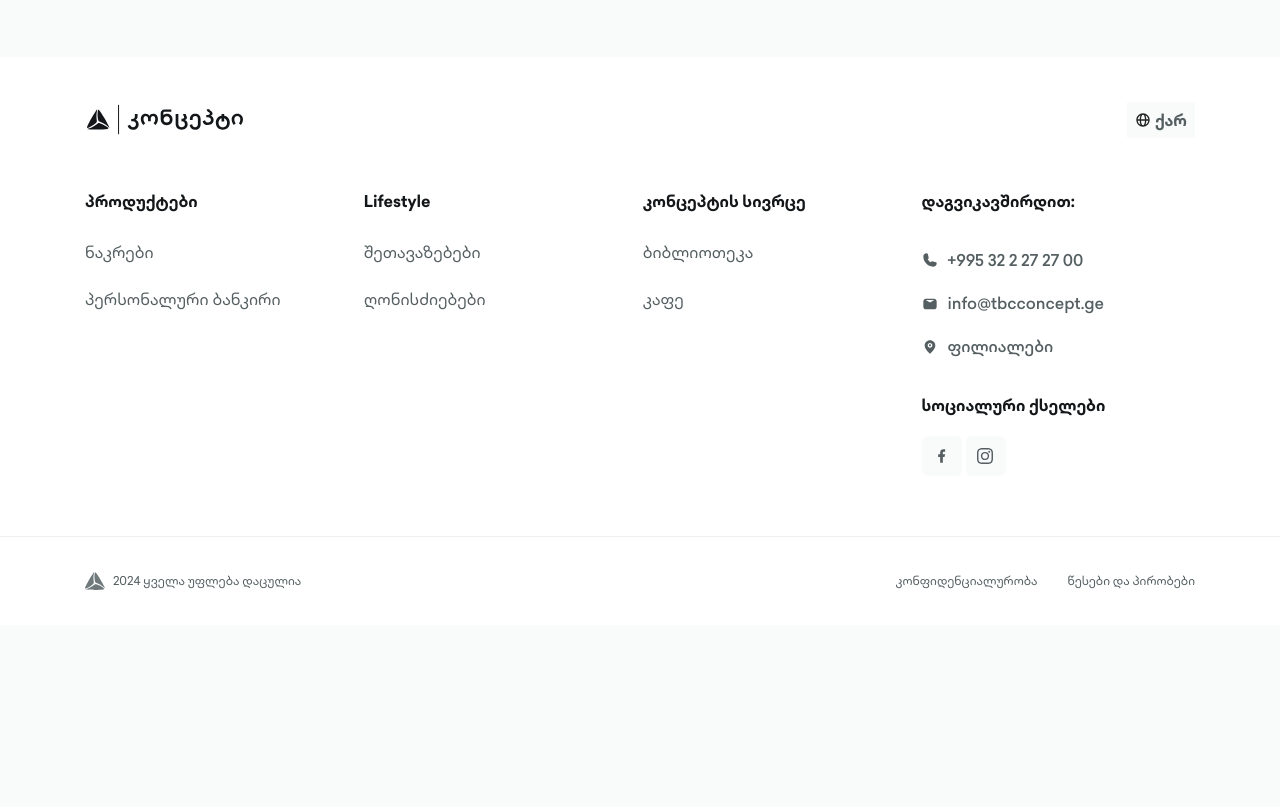
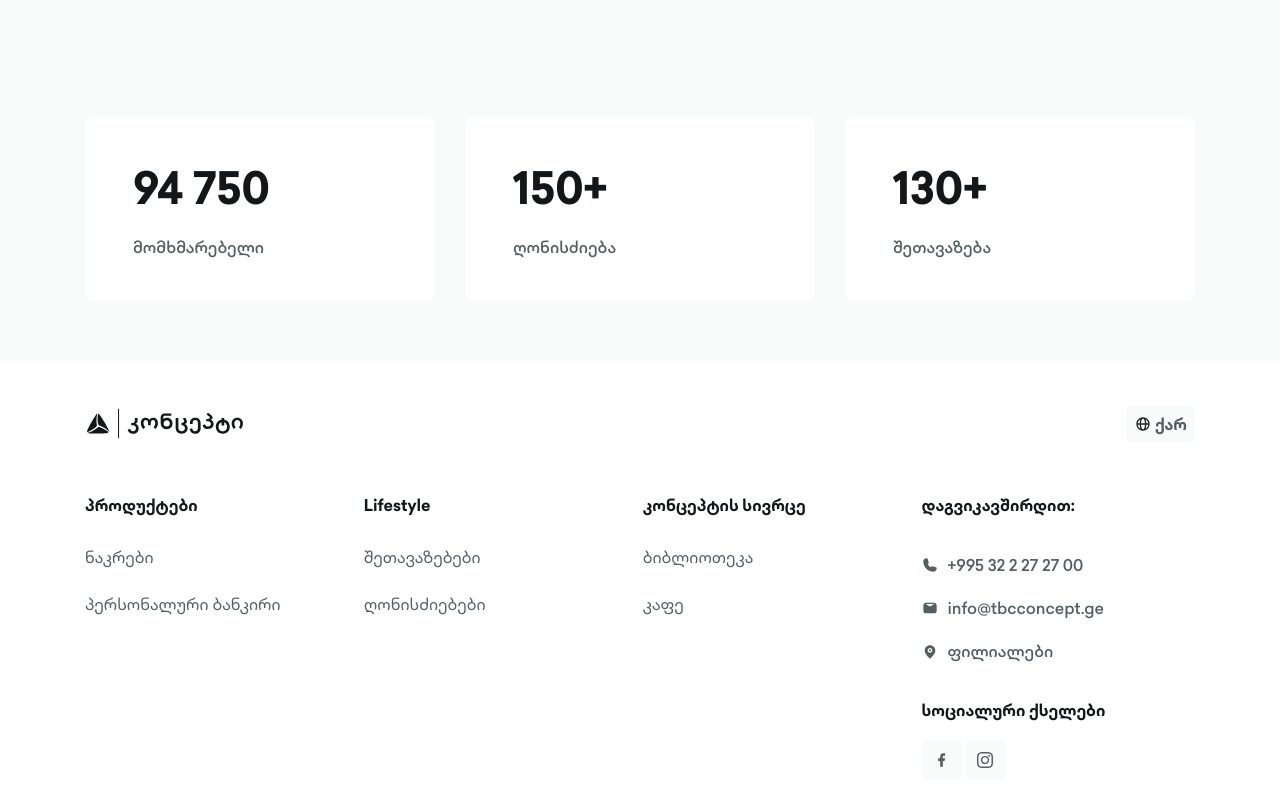
Before and after one commit to gmskhiladze/tbcconcept, a plain HTML site: page index.html in a window 1280 px wide. Shown: the part 1519-2326 px from the top of the page. Before the commit the page ends 2144 px from the top, so only its background shows below. Drawn offline with Linux system fonts and the light colour scheme.

```diff
--- a/index.html
+++ b/index.html
@@ -424,6 +424,25 @@
         </div>
       </section>
 
+      <section class="statistics">
+        <div class="container">
+          <div class="statistics_wrapper">
+            <div class="statistic">
+              <div>94 750</div>
+              <p>მომხმარებელი</p>
+            </div>
+            <div class="statistic">
+              <div>150+</div>
+              <p>ღონისძიება</p>
+            </div>
+            <div class="statistic">
+              <div>130+</div>
+              <p>შეთავაზება</p>
+            </div>
+          </div>
+        </div>
+      </section>
+
     </main>
 
     <footer>
--- a/src/styles/_variables.css
+++ b/src/styles/_variables.css
@@ -22,6 +22,7 @@
   --gradient-1: #001682;
   --gradient-2: #3240e5;
 
+  --fs-44: 44px;
   --fs-32: 32px;
   --fs-28: 28px;
   --fs-24: 24px;
--- a/src/styles/components/banner.css
+++ b/src/styles/components/banner.css
@@ -17,7 +17,7 @@
 
     @media (max-width: 768px) {
       padding: 240px 44px 36px;
-      margin: 0 -16px 0 -16px;
+      margin: 0 -44px 0 -44px;
       border-radius: 0;
     }
 
--- a/src/styles/components/choose_package.css
+++ b/src/styles/components/choose_package.css
@@ -39,8 +39,8 @@
       }
 
       @media (max-width: 768px) {
-        margin: 0 -16px 0 -16px;
-        padding: 0 16px 0 16px;
+        margin: 0 -44px 0 -44px;
+        padding: 0 44px 0 44px;
         grid-template-columns: unset;
         display: flex;
         gap: 16px;
--- a/src/styles/components/footer.css
+++ b/src/styles/components/footer.css
@@ -342,7 +342,7 @@
       align-items: center;
       justify-content: space-between;
       gap: 20px;
-      padding: 24px 15px;
+      padding: 24px 44px;
 
       a {
         color: var(--dark-900);
@@ -364,7 +364,7 @@
         display: flex;
         flex-direction: column;
         gap: 16px;
-        padding: 0 16px 24px 16px;
+        padding: 0 44px 24px 44px;
 
         a {
           color: var(--body-color);
--- a/src/styles/components/header.css
+++ b/src/styles/components/header.css
@@ -18,9 +18,9 @@
     padding: 0 44px;
   }
 
-  @media (max-width: 768px) {
+  /* @media (max-width: 768px) {
     padding: 0 16px;
-  }
+  } */
 
   .header_content {
     display: flex;
--- a/src/styles/components/helper.css
+++ b/src/styles/components/helper.css
@@ -25,7 +25,7 @@
     padding: 0 44px;
   }
 
-  @media (max-width: 768px) {
+  /* @media (max-width: 768px) {
     padding: 0 16px;
-  }
+  } */
 }
--- /dev/null
+++ b/src/styles/components/statistics.css
@@ -0,0 +1,45 @@
+.statistics {
+  padding: 60px 0;
+
+  @media (max-width: 1024px) {
+    padding: 50px 0;
+  }
+
+  @media (max-width: 768px) {
+    padding: 40px 0;
+  }
+
+  .statistics_wrapper {
+    display: grid;
+    grid-template-columns: repeat(3, 1fr);
+    gap: 30px;
+
+    @media (max-width: 1024px) {
+      grid-template-columns: 1fr;
+    }
+
+    .statistic {
+      padding: 40px 48px;
+      display: flex;
+      flex-direction: column;
+      align-items: flex-start;
+      gap: 16px;
+      background-color: var(--white);
+      border-radius: 8px;
+
+      > div {
+        color: var(--dark-900);
+        font-size: var(--fs-44);
+        font-weight: var(--fw-b);
+        line-height: var(--lh-140);
+      }
+
+      p {
+        color: var(--body-color);
+        font-size: var(--fs-16);
+        font-weight: var(--fw-m);
+        line-height: var(--lh-170);
+      }
+    }
+  }
+}
--- a/src/styles/index.css
+++ b/src/styles/index.css
@@ -7,6 +7,7 @@
 @import url("components/banner.css");
 @import url("components/plain_text.css");
 @import url("components/choose_package.css");
+@import url("components/statistics.css");
 
 body {
   font-size: var(--fs-16);
```
